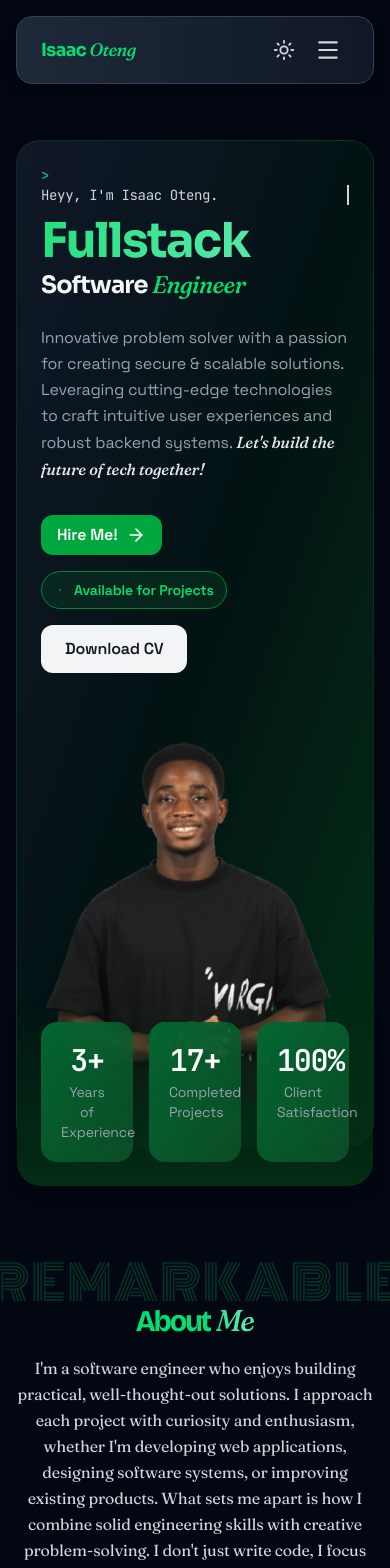
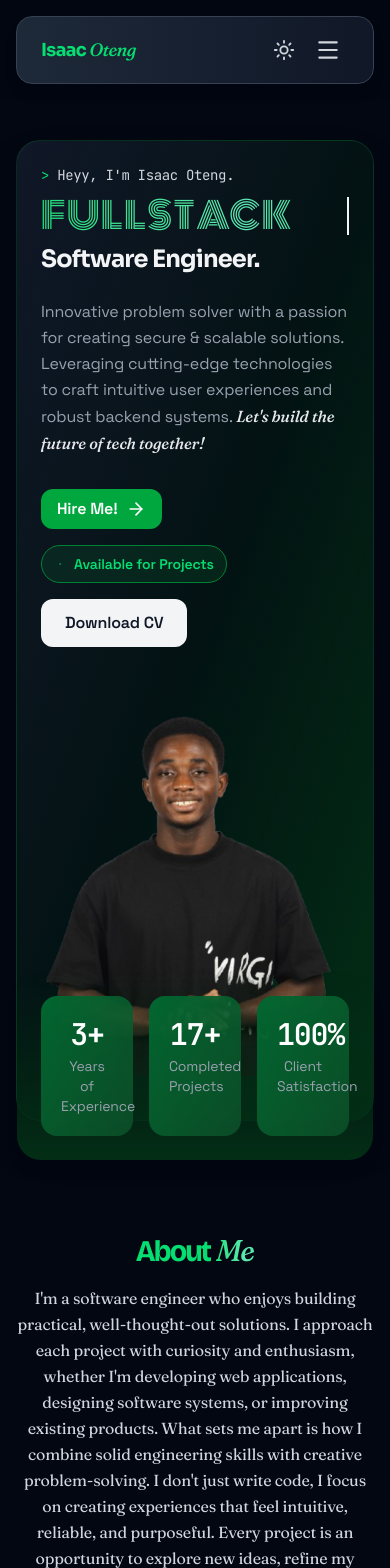
Before and after one commit to IsaacOteng/Isaacs_Portfolio, a React (Vite) app: page / in a window 390 px wide. Shown: the top 1568 px of the page. Built offline with nearby package versions, Linux system fonts and the light colour scheme.

Commit message:
Modern Fonts and Animations added

```diff
--- a/src/components/About.jsx
+++ b/src/components/About.jsx
@@ -21,12 +21,7 @@ import AnimatedOnScroll from './AnimatedOnScroll';
         return (
             <section id="about" className="mx-4 sm:mx-8 md:mx-12 lg:mx-10 mb-30">
             <div className="text-center mb-12 flex flex-col items-center">
-                <p className="font-wireframe text-5xl sm:text-6xl md:text-7xl lg:text-8xl
-                              text-green-700/15 dark:text-green-400/20
-                              leading-none mb-1 select-none pointer-events-none">
-                    REMARKABLE
-                </p>
-                <p className="heading-bricolage text-3xl md:text-5xl text-green-700 dark:text-green-400 mb-4 -mt-2">
+                <p className="heading-bricolage text-3xl md:text-5xl text-green-700 dark:text-green-400 mb-4">
                     About <span className="font-serif-italic font-medium bg-linear-to-r from-green-400 via-emerald-300 to-green-500 bg-clip-text text-transparent gradient-shift">Me</span>
                 </p>
                 <p className="text-base sm:text-lg md:text-xl lg:text-2xl
--- a/src/components/Footer.jsx
+++ b/src/components/Footer.jsx
@@ -21,7 +21,7 @@ const Footer = () => {
 
     return (
         <footer className='bg-linear-to-b from-gray-50 to-gray-100 dark:from-gray-900 dark:to-gray-950 border-t-2 border-gray-200 dark:border-gray-800 pt-16 pb-8'>
-            <div className='max-w-6xl mx-0 sm:mx-5 px-4'>
+            <div className='max-w-6xl mx-0 sm:mx-5 lg:mx-auto px-4 lg:px-8'>
 
                 <div className='grid grid-cols-1 md:grid-cols-4 gap-12 mb-12'>
 
@@ -79,9 +79,9 @@ const Footer = () => {
                     </div>
                 </div>
 
-                <div className='border-t border-gray-300 dark:border-gray-700 pt-8 mb-8'>
-                    <p className='text-gray-600 dark:text-gray-400 text-sm font-semibold mb-4'>Follow Me</p>
-                    <div className='flex gap-4'>
+                <div className='border-t border-gray-300 dark:border-gray-700 pt-8 mb-8 lg:text-center'>
+                    <p className='text-gray-600 dark:text-gray-400 text-sm font-semibold mb-4 lg:tracking-widest lg:uppercase'>Follow Me</p>
+                    <div className='flex gap-4 lg:justify-center'>
                         {socialLinks.map((social, index) => (
                             <a
                                 key={index}
--- a/src/components/Intro.jsx
+++ b/src/components/Intro.jsx
@@ -20,16 +20,20 @@ const Intro = () => {
                 <AnimatedOnScroll className="flex-1 p-6 sm:p-10 md:p-16 lg:p-20 mb-10 md:mb-0 sm:mb-0" delay={0.05}>
                     <p className="font-mono text-sm md:text-base lg:text-lg tracking-tight mb-3 text-gray-600 dark:text-gray-400">
                         <span className="text-green-700 dark:text-green-400">{'>'}</span>{' '}
-                        <span className="type-line text-gray-700 dark:text-gray-300">Heyy, I'm Isaac Oteng.</span>
+                        <span className="text-gray-700 dark:text-gray-300">Heyy, I'm Isaac Oteng.</span>
                     </p>
-                    <h1 className="heading-display text-5xl sm:text-6xl md:text-7xl lg:text-8xl mb-1
-                                   bg-linear-to-r from-green-600 via-emerald-400 to-green-700
-                                   dark:from-green-400 dark:via-emerald-300 dark:to-green-500
-                                   bg-clip-text text-transparent gradient-shift">
-                        Fullstack
+                    <h1 className="text-4xl sm:text-6xl md:text-7xl lg:text-8xl mb-2 leading-none">
+                        <span className="type-loop align-bottom">
+                            <span className="font-wireframe
+                                                bg-linear-to-r from-green-600 via-emerald-400 to-green-700
+                                                dark:from-green-400 dark:via-emerald-300 dark:to-green-500
+                                                bg-clip-text text-transparent gradient-shift">
+                                FULLSTACK
+                            </span>
+                        </span>
                     </h1>
                     <h2 className="heading-display text-2xl sm:text-3xl md:text-4xl lg:text-5xl mb-6 text-gray-800 dark:text-gray-100">
-                        Software <span className="font-serif-italic font-medium text-green-700 dark:text-green-400">Engineer</span>
+                        <span>Software Engineer.</span>
                     </h2>
 
                     <p className="text-gray-700 dark:text-gray-400 text-base md:text-lg lg:text-xl max-w-3xl mb-8 leading-relaxed">
--- a/src/index.css
+++ b/src/index.css
@@ -207,8 +207,47 @@
         border-right: 2px solid;
         width: 0;
         animation:
-            typing 2.2s steps(28, end) 0.2s forwards,
+            typing 1.6s steps(24, end) 0.2s forwards,
             caret-blink 0.85s step-end infinite;
+    }
+
+    /* Typewriter for hero title — green caret, larger, runs after greeting */
+    .type-title {
+        display: inline-block;
+        overflow: hidden;
+        white-space: nowrap;
+        vertical-align: bottom;
+        border-right: 0.08em solid #16a34a;
+        width: 0;
+        animation:
+            typing 1.6s steps(18, end) 2s forwards,
+            caret-blink 0.85s step-end infinite;
+    }
+    :is(.dark .type-title) {
+        border-right-color: #22c55e;
+    }
+
+    /* Looping typewriter — type → hold → erase → repeat every 5s */
+    .type-loop {
+        display: inline-block;
+        overflow: hidden;
+        white-space: nowrap;
+        vertical-align: bottom;
+        border-right: 0.08em solid #16a34a;
+        width: 0;
+        animation:
+            type-loop 10s steps(36, end) infinite,
+            caret-blink 2s step-end infinite;
+    }
+    :is(.dark .type-loop) {
+        border-right-color: #22c55e;
+    }
+
+    @keyframes type-loop {
+        0%   { width: 0; }
+        25%  { width: 100%; }
+        75%  { width: 100%; }
+        100% { width: 0; }
     }
 
     /* Animated gradient text (use on heading text-transparent/bg-clip-text spans) */
```
